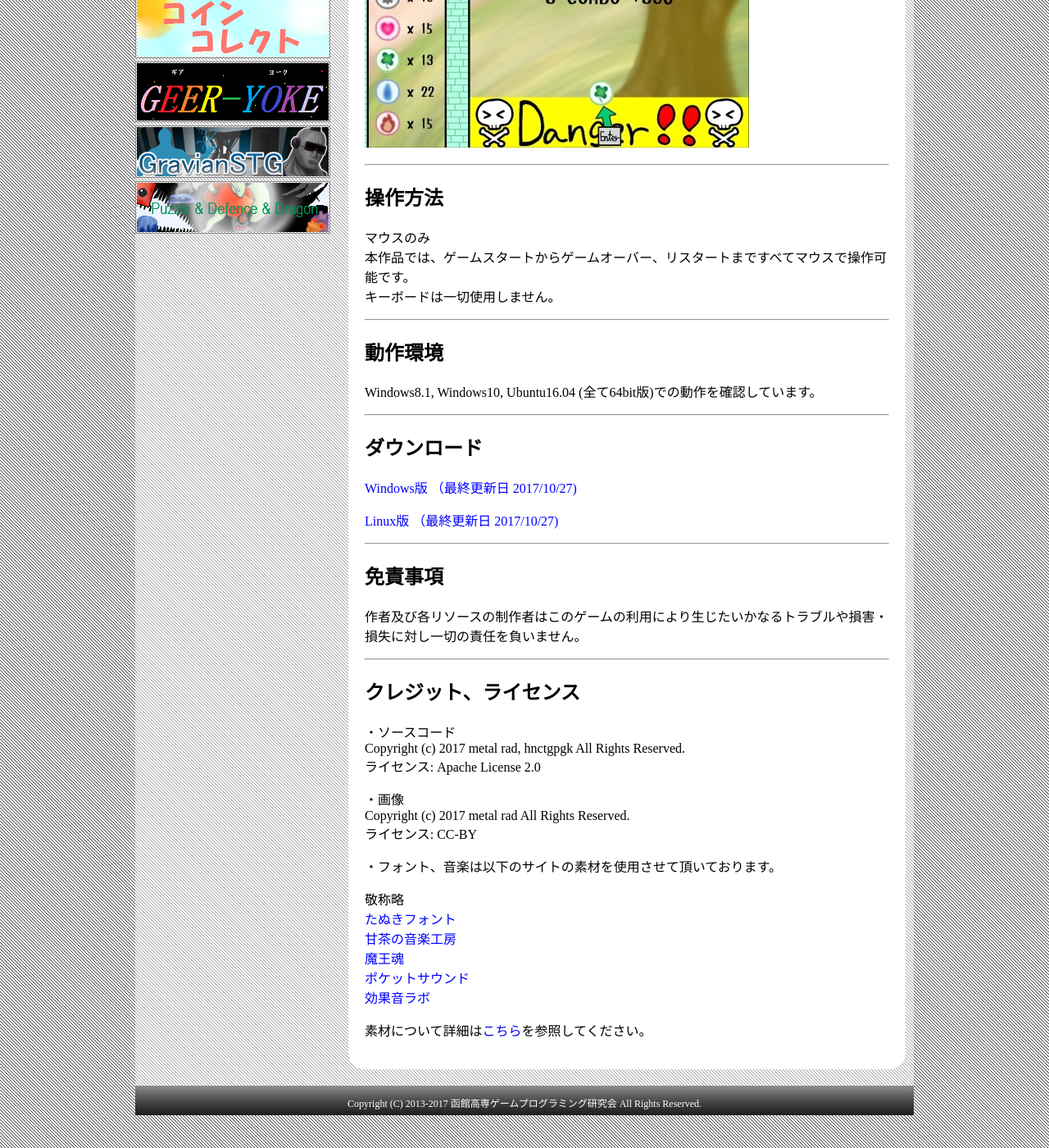
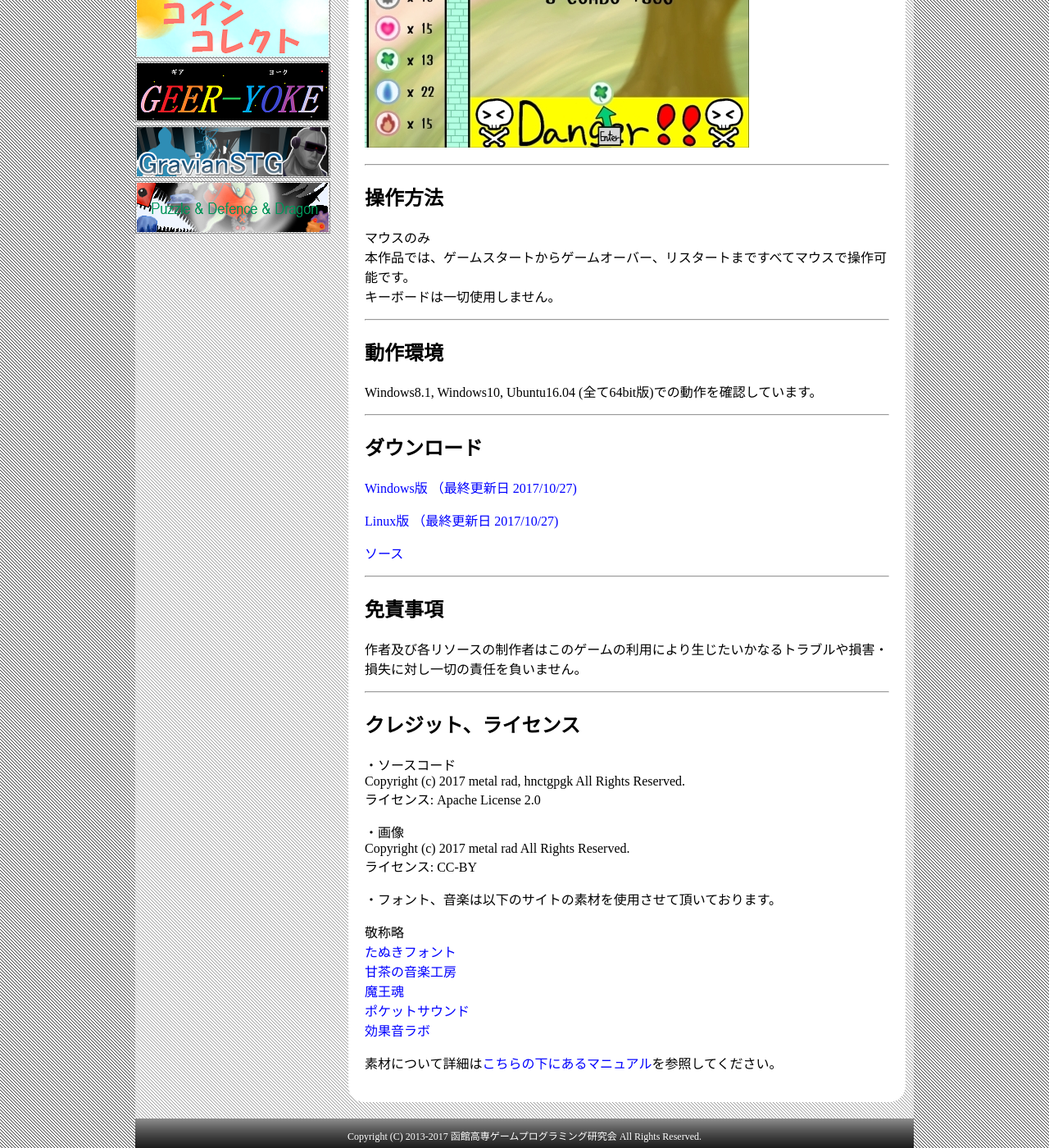
Before and after one commit to hnctgpgk/hnctgpgk.github.io, a Jekyll site: the page built from game/amedama/index.md, in a window 1280 px wide and 1400 px high, scrolled down 803 px. Shown: the whole window at 82% size. Built offline with Jekyll 4.4.1, drawn with Linux system fonts in a browser that asks for light colours; before the commit the page ends 2163 px from its top, so only the background shows below that.

Commit message:
amedameのソースをアップ

```diff
--- a/game/amedama/index.md
+++ b/game/amedama/index.md
@@ -62,6 +62,10 @@ Windows8.1, Windows10, Ubuntu16.04 (全て64bit版)での動作を確認して
 <a href="https://box.yahoo.co.jp/guest/viewer?sid=box-l-26oalqoyfj6fl63uanefeuz3se-1001&uniqid=06002405-eef5-4cee-8fbe-27aea31c9195&viewtype=detail">Linux版 （最終更新日 2017/10/27)</a>
 </p>
 
+<p>
+<a href="https://github.com/hnctgpgk/Amedama">ソース</a>
+</p>
+
 <hr>
 <h2>免責事項</h2>
 
@@ -107,7 +111,7 @@ Copyright (c) 2017 metal rad All Rights Reserved.
 </p>
 
 <p>
-素材について詳細は<a href="./ReadMe.txt">こちら</a>を参照してください。
+素材について詳細は<a href="https://github.com/hnctgpgk/Amedama">こちらの下にあるマニュアル</a>を参照してください。
 </p>
 
 </div>
```
